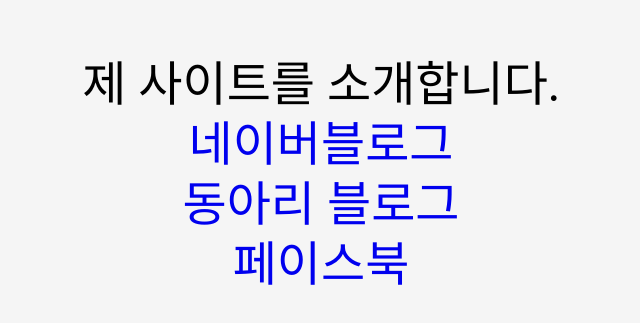
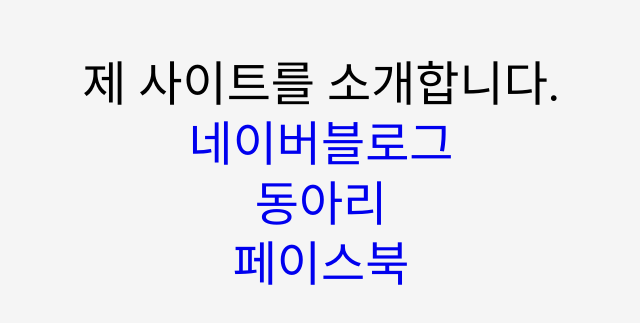
Before and after one commit to homiiiiii/test, an Electron app: page if.html in a window 1280 px wide. Shown: the part 3725-4048 px from the top of the page, without its empty margins (319-959 px from the left). Drawn offline with Linux system fonts and the light colour scheme; a web font is replaced by a local one.

Commit message:
Update if.html

```diff
--- a/if.html
+++ b/if.html
@@ -54,7 +54,7 @@
 		<h1 id="titleE" style= "line-height: 60px; color:black">제 사이트를 소개합니다.
 		<ul>
 			<li><a href="http://blog.naver.com/bhe1121">네이버블로그</a></li>
-			<li><a href="http://hi2bune1.cafe24.com/hosting_index.html">동아리 블로그</a></li>
+			<li><a href="http://hi2bune1.cafe24.com/hosting_index.html">동아리</a></li>
 			<li><a href="https://www.facebook.com/profile.php?id=100005621836642">페이스북</a></li>
 		</ul>
 
```
